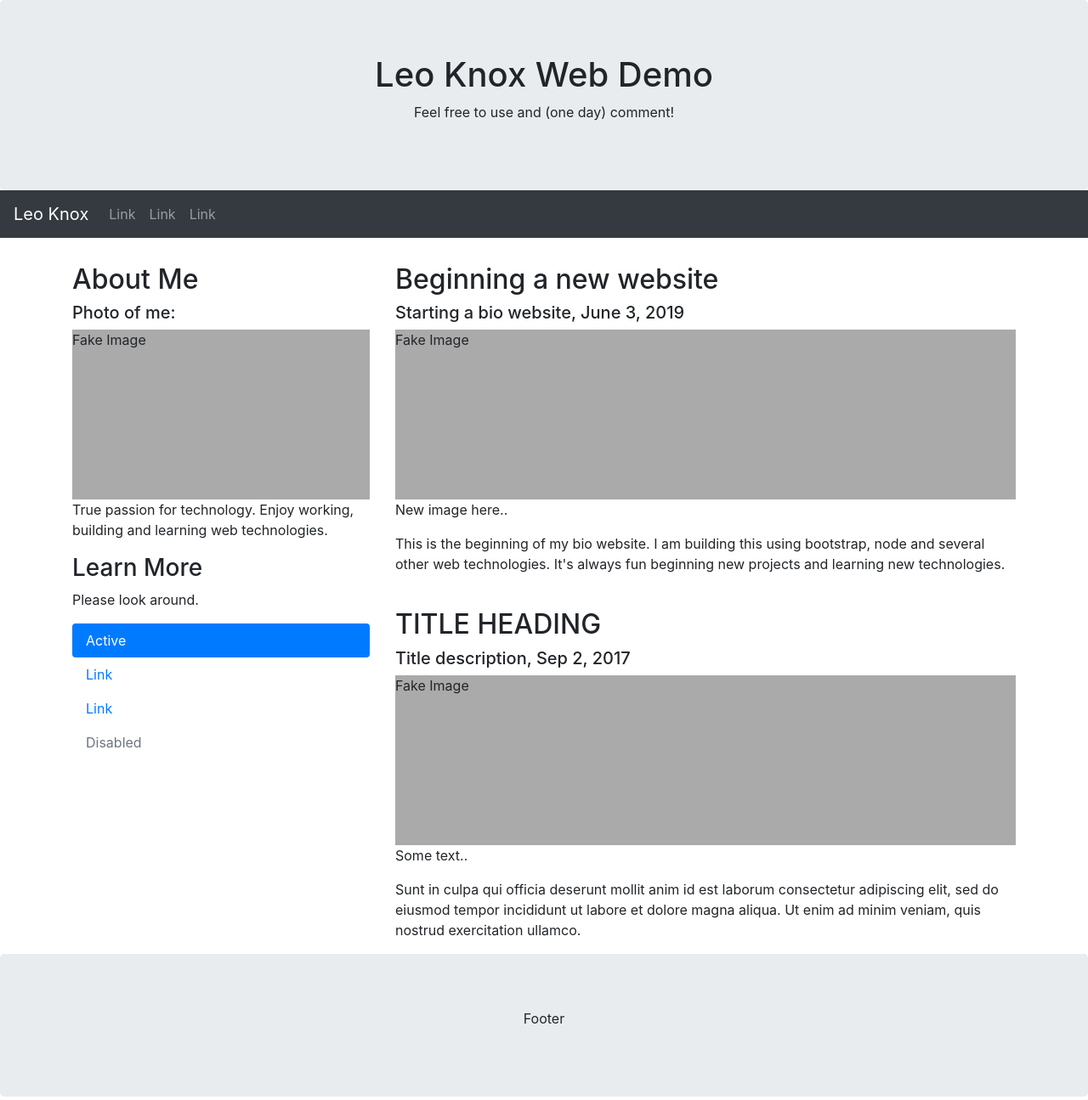
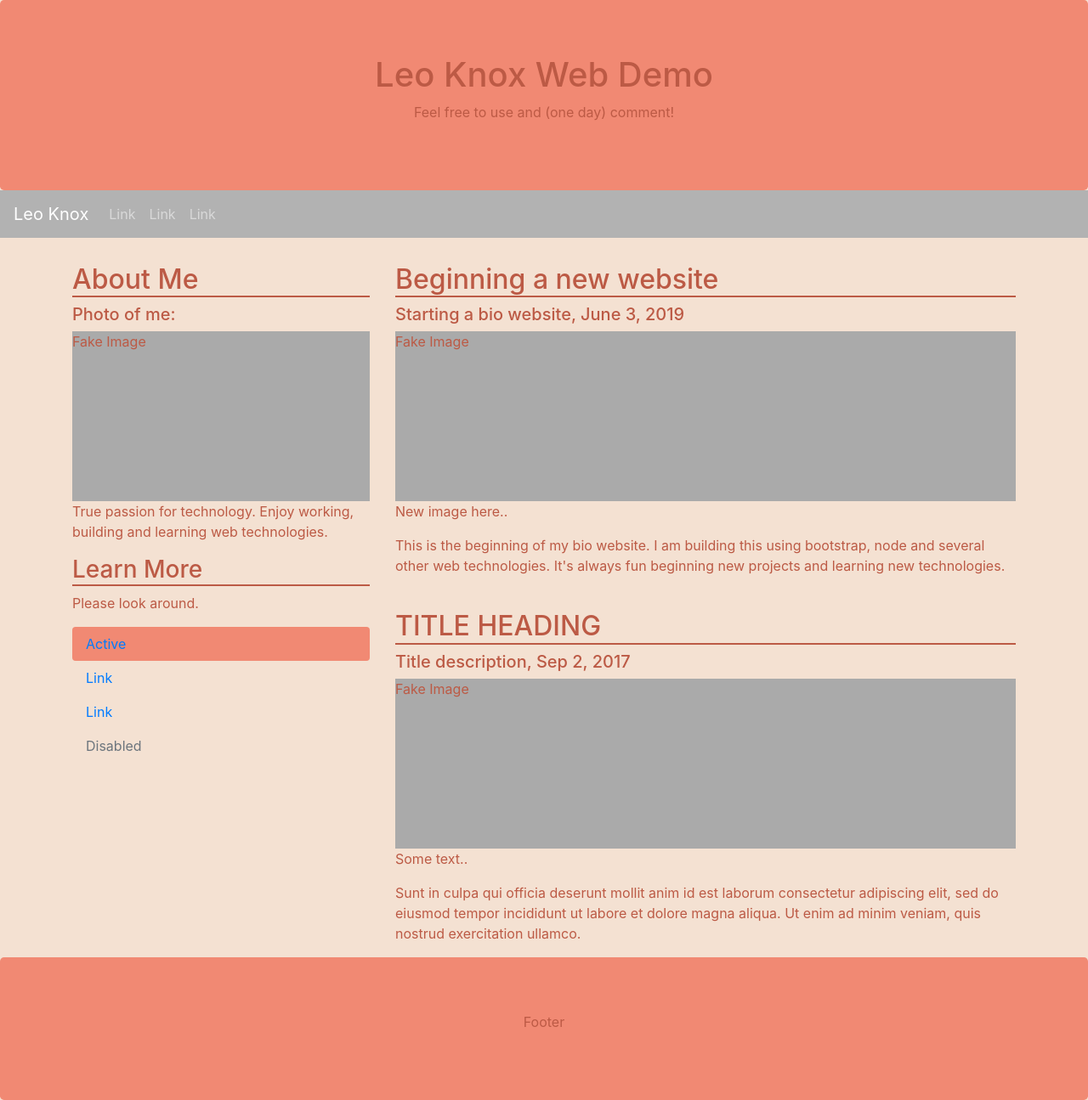
Before and after one commit to LeoKnox/website, a Node server app: page / in a window 1280 px wide. Shown: the whole page at 85% size. Run offline with Node 20, Linux system fonts and the light colour scheme.

Commit message:
Add files via upload
Abandoned theme. Set color scheme through css.

```diff
--- /dev/null
+++ b/static/style.css
@@ -0,0 +1,20 @@
+body {
+    color: #bc5a45;
+    background-color: #f4e1d2;
+}
+
+h2, h3 {
+    border-bottom: 2px solid #bc5a45;
+}
+
+.topper {
+    background-color: #f18973;
+}
+
+.mynavbar {
+    background-color: #b2b2b2;
+}
+
+.acting {
+    background-color: #f18973;
+}
--- a/views/footer.ejs
+++ b/views/footer.ejs
@@ -1,3 +1,3 @@
-<div class="jumbotron text-center" style="margin-bottom:0">
+<div class="jumbotron text-center topper" style="margin-bottom:0">
   <p>Footer</p>
 </div>
--- a/views/index.ejs
+++ b/views/index.ejs
@@ -1,5 +1,6 @@
+
 <link rel="stylesheet" href="https://maxcdn.bootstrapcdn.com/bootstrap/4.0.0/css/bootstrap.min.css" integrity="sha384-Gn5384xqQ1aoWXA+058RXPxPg6fy4IWvTNh0E263XmFcJlSAwiGgFAW/dAiS6JXm" crossorigin="anonymous">
-<script src="https://maxcdn.bootstrapcdn.com/bootstrap/4.0.0/js/bootstrap.min.js" integrity="sha384-JZR6Spejh4U02d8jOt6vLEHfe/JQGiRRSQQxSfFWpi1MquVdAyjUar5+76PVCmYl" crossorigin="anonymous"></script>
+<link href="/style.css" rel="stylesheet" type="text/css">
 
 <style>
   .fakeimg {
@@ -8,12 +9,12 @@
   }
   </style>
 
-<div class="jumbotron text-center" style="margin-bottom:0">
+<div class="jumbotron text-center topper" style="margin-bottom:0">
   <h1>Leo Knox Web Demo</h1>
   <p>Feel free to use and (one day) comment!</p>
 </div>
 
-<nav class="navbar navbar-expand-sm bg-dark navbar-dark">
+<nav class="navbar navbar-expand-sm mynavbar navbar-dark">
   <a class="navbar-brand" href="#">Leo Knox</a>
   <button class="navbar-toggler" type="button" data-toggle="collapse" data-target="#collapsibleNavbar">
     <span class="navbar-toggler-icon"></span>
--- a/views/sidebar.ejs
+++ b/views/sidebar.ejs
@@ -10,7 +10,7 @@
       <p>Please look around.</p>
       <ul class="nav nav-pills flex-column">
         <li class="nav-item">
-          <a class="nav-link active" href="#">Active</a>
+          <a class="nav-link acting" href="#">Active</a>
         </li>
         <li class="nav-item">
           <a class="nav-link" href="#">Link</a>
```
